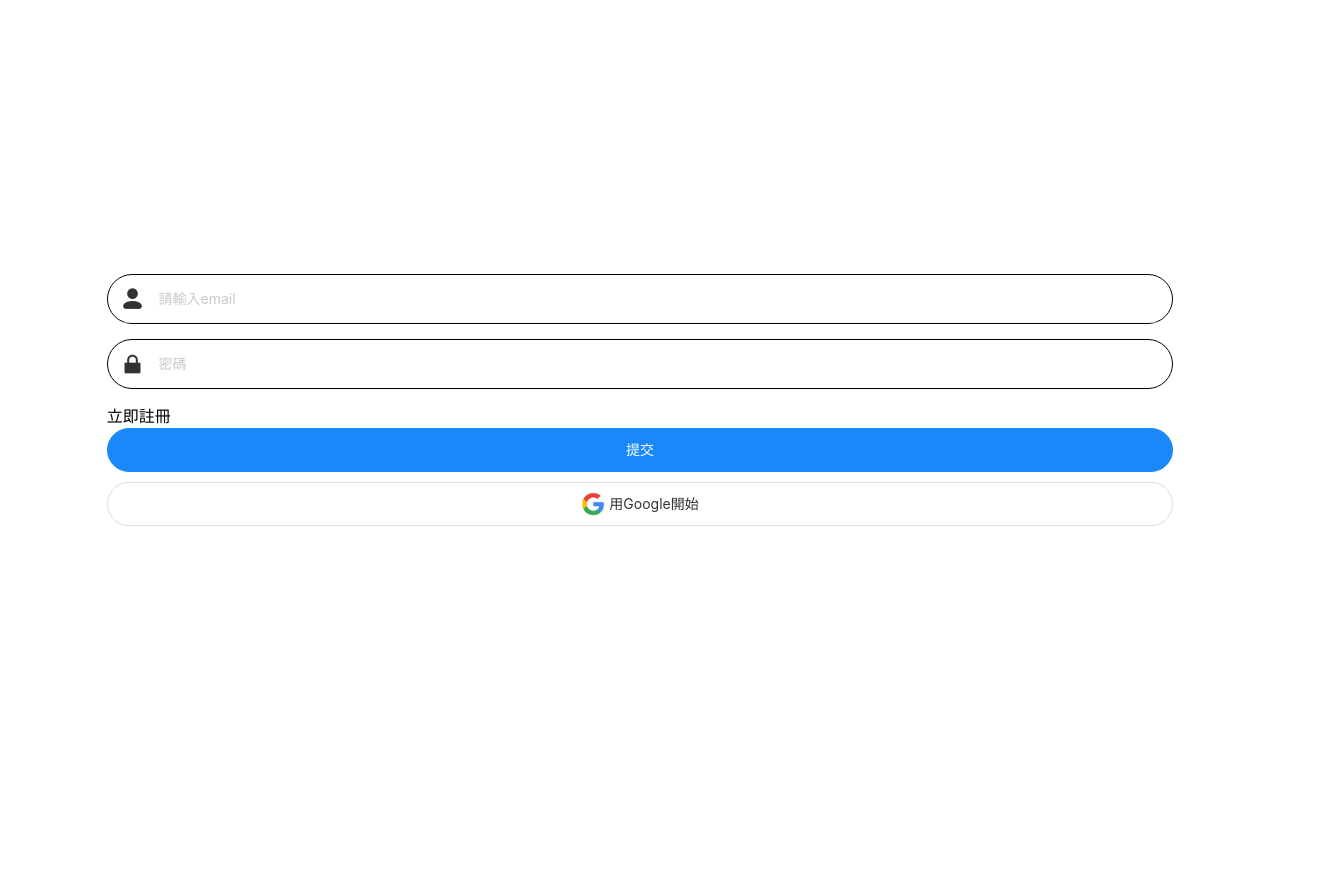
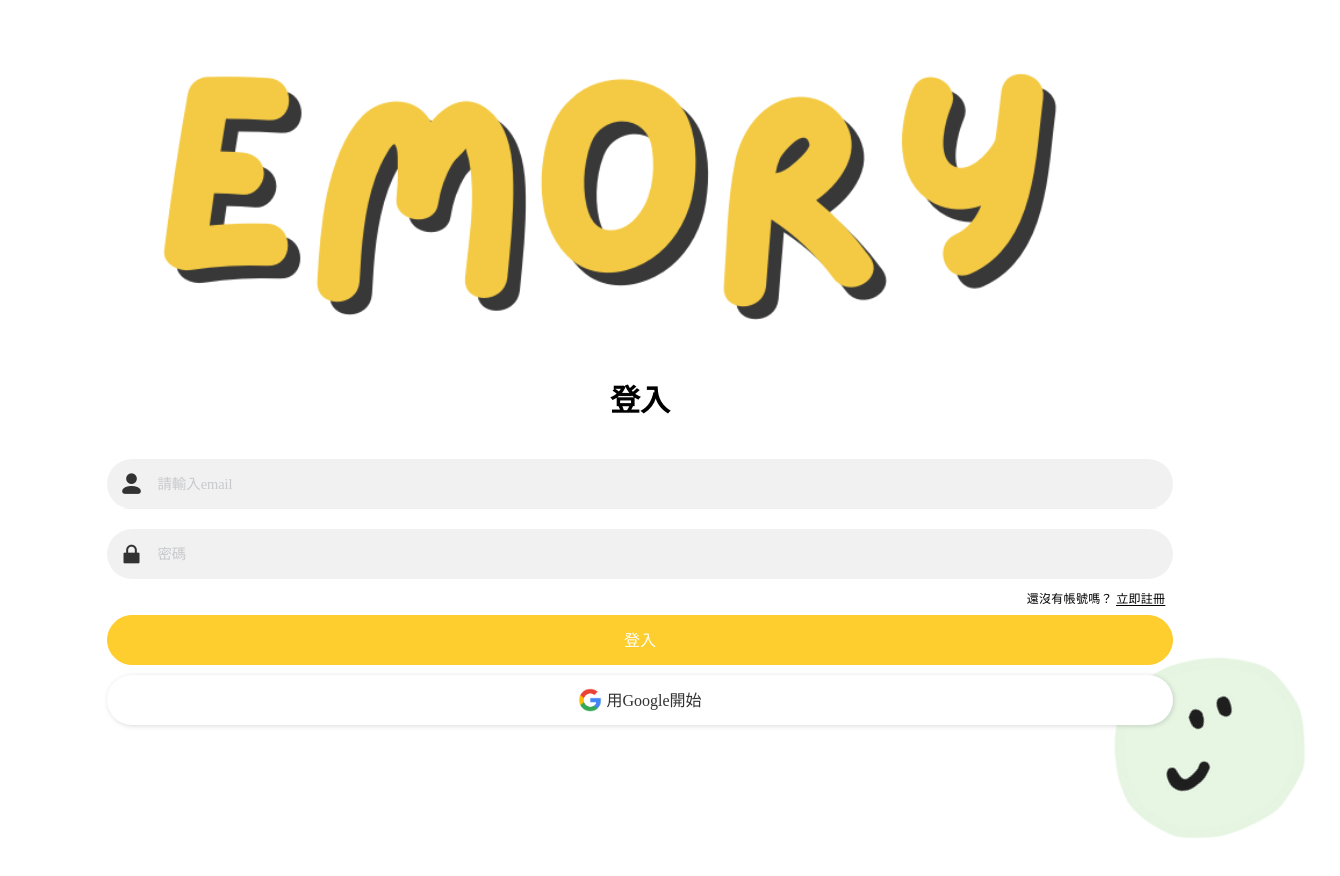
Before and after one commit to Junwanghere/emory, a Vue app: page /auth/login in a window 1280 px wide. Shown: the whole page, 1340 px wide, since content can reach past the window. Before the commit the page ends 800 px from the top, so only its background shows below. Built offline with nearby package versions, Linux system fonts and the light colour scheme; no server answers.

Commit message:
change style for login pasge

```diff
--- a/index.html
+++ b/index.html
@@ -1,13 +1,19 @@
 <!DOCTYPE html>
 <html lang="en">
+
 <head>
   <meta charset="UTF-8">
   <link rel="icon" href="/favicon.ico">
   <meta name="viewport" content="width=device-width, initial-scale=1.0">
-    <title>Vite App</title>
+  <title>心記</title>
+  <link rel="preconnect" href="https://fonts.googleapis.com">
+  <link rel="preconnect" href="https://fonts.gstatic.com" crossorigin>
+  <link href="https://fonts.googleapis.com/css2?family=Noto+Sans+TC:wght@100..900&display=swap" rel="stylesheet">
 </head>
+
 <body>
   <div id="app"></div>
   <script type="module" src="/src/main.js"></script>
 </body>
+
 </html>
--- a/src/App.vue
+++ b/src/App.vue
@@ -6,4 +6,9 @@
 <template>
   <RouterView></RouterView>
 </template>
-<style></style>
+<style>
+:root:root {
+  --van-base-font: "Noto Sans TC, sans-serif"
+}
+
+</style>
--- a/src/views/Auth/index.vue
+++ b/src/views/Auth/index.vue
@@ -88,7 +88,7 @@
 
 const useremailRule = [
   { required: true, message: '請填寫email', trigger: 'onBlur' },
-  { pattern: /^([A-Za-z0-9_\-\.])+\@([A-Za-z0-9_\-\.])+\.([A-Za-z]{2,4})$/, message: '不是有效的email', trigger: 'onChange' }
+  { pattern: /^([A-Za-z0-9_\-\.])+\@([A-Za-z0-9_\-\.])+\.([A-Za-z]{2,4})$/, message: '不是有效的email', trigger: ['onChange', 'onBlur'] }
 ]
 
 const passwordRule = [
@@ -118,22 +118,28 @@
 
 </script>
 <template>
-  <div class="container w-screen h-screen flex items-center justify-center">
+  <div class="container pb-8 w-full	 h-screen flex items-center justify-center">
     <van-form  class="w-10/12" ref="loginForm" v-if="displayMode == 'login'" @submit="onSignIn">
+      <div class="w-full overflow-hidden	">
+        <img class="object-cover w-full h-full	scale-150" src="@/assets/emotions/emory4.png" alt="">
+      </div>
+      <h2 class="text-3xl font-bold text-center p-5">登入</h2>
       <van-cell-group inset>
         <van-field  left-icon="contact" v-model="userEmail" name="Email"  placeholder="請輸入email" :rules="useremailRule" />
         <van-field v-model="password" type="password" name="password" left-icon="lock" placeholder="密碼"
           :rules="[{ required: true, message: '密碼不得為空', trigger: 'onBlur' }]" />
       </van-cell-group>
-      <div class="link-container ">
-        <a href="#" @click="toggleMode">立即註冊</a>
-      </div>
+      <p class="tracking-wide	 text-xs text-right mt-3 mb-2 pr-2">
+        還沒有帳號嗎？
+        <a href="#" @click="toggleMode" class="underline underline-offset-2">立即註冊</a>
+      </p>
 
       <div >
-        <van-button round block type="primary" native-type="submit">
-          提交
+        <van-button color="#FECE2E" size="large" round block type="primary" native-type="submit" style="margin-bottom: 10px;">
+          登入
         </van-button>
-        <van-button icon="/official-Google-Logo-PNG-Image.png" @click="loginWithGoogle" style="margin-top: 10px; " round
+
+        <van-button style="border:none; box-shadow:1px 1px 5px rgba(0,0,0,0.15)" size="large" icon="/official-Google-Logo-PNG-Image.png" @click="loginWithGoogle"  round
           block>
           用Google開始
         </van-button>
@@ -141,6 +147,10 @@
     </van-form>
 
     <van-form class="w-10/12" ref="registerForm" :show-error-message="true" v-else @submit="onRegister">
+      <div class="w-full overflow-hidden	">
+        <img class="object-cover w-full h-full	scale-150" src="@/assets/emotions/emory3.png" alt="">
+      </div>
+      <h2 class="text-3xl font-bold text-center p-5">註冊</h2>
       <van-cell-group inset>
         <van-field left-icon="contact" v-model="userEmail" name="Email"  placeholder="請輸入email" :rules="useremailRule" />
         <van-field v-model="password" type="password" name="密碼" left-icon="lock" placeholder="密碼" :rules="passwordRule" />
@@ -148,8 +158,8 @@
           :rules="confirmPasswordRule" />
 
       </van-cell-group>
-      <a href="#" @click="toggleMode">去登入</a>
-      <van-button round block type="primary" native-type="submit">
+      <a class="tracking-wide	 text-xs block text-right mt-3 mb-2 pr-2 underline underline-offset-2 " href="#" @click="toggleMode">去登入</a>
+      <van-button color="#59B379" size="large" round block type="primary" native-type="submit">
         註冊
       </van-button>
     </van-form>
@@ -159,6 +169,7 @@
 </template>
 
 <style scoped>
+
 
 :deep(.van-icon) {
   font-size: 1.5rem;
@@ -170,7 +181,7 @@
 
 :deep(.van-field__error-message) {
   position: absolute;
-  top: 33px;
+  top: 150%;
   left: 0;
 }
 
@@ -182,6 +193,8 @@
 
 .van-cell-group{
   margin: 0;
+  overflow: visible;
+  background-color: transparent;
 }
 
 .van-cell {
@@ -189,14 +202,29 @@
   height: 50px;
   gap: 10px;
   align-items: center;
-  border: 1px solid black;
   border-radius: 999px;
-  margin-bottom: 15px;
-  overflow:unset;
+  margin-top: 20px;
+  overflow: unset;
+  background-color: #F1F1F1;
 }
 
-:deep(.van-field__control){
+:deep(.van-field__control) {
   width: 90%;
+  font-size: 0.9rem;
+}
+
+:deep(.van-field__value) {
+  position: relative
+}
+
+
+.container::before {
+  content: url(@/assets/emotions/happy.png);
+  display: inline-block;
+  position: absolute;
+  bottom: -2rem;
+  right: -1rem;
+  transform: scale(120%) rotate(-20deg);
 }
 
 
--- a/tailwind.config.js
+++ b/tailwind.config.js
@@ -5,7 +5,11 @@
     "./src/**/*.{vue,js,ts,jsx,tsx}",
   ],
   theme: {
-    extend: {},
+    extend: {
+      fontFamily: {
+        sans: ['Noto Sans', 'sans-serif'],
+      },
+    },
   },
   plugins: [],
 }
```
Also changed, not shown: src/assets/emotions/emory3.png (added), src/assets/emotions/emory4.png (added), src/assets/tailwind.css (line endings or trailing spaces). Lines whose indentation alone changed are shown as unchanged.
